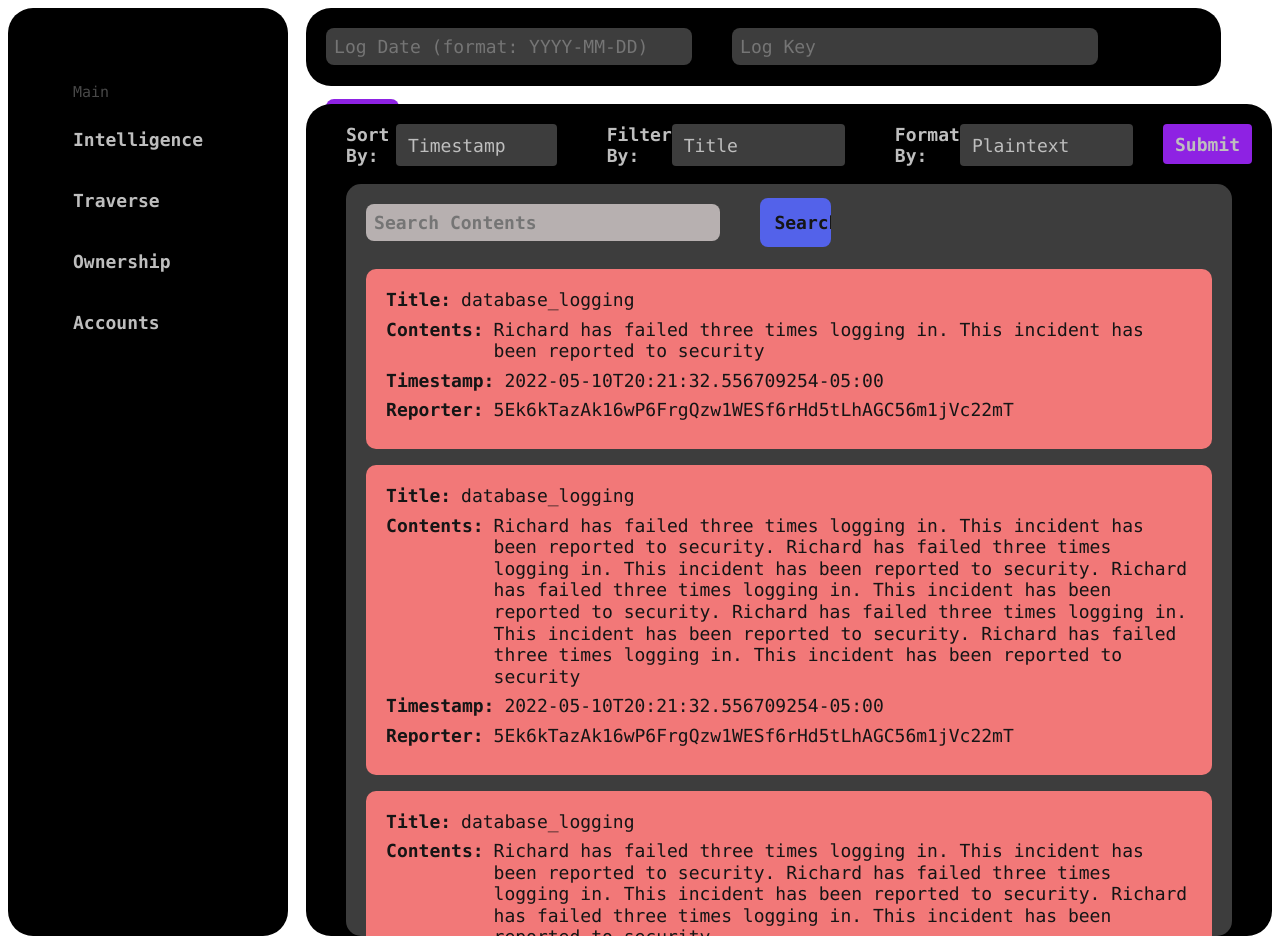
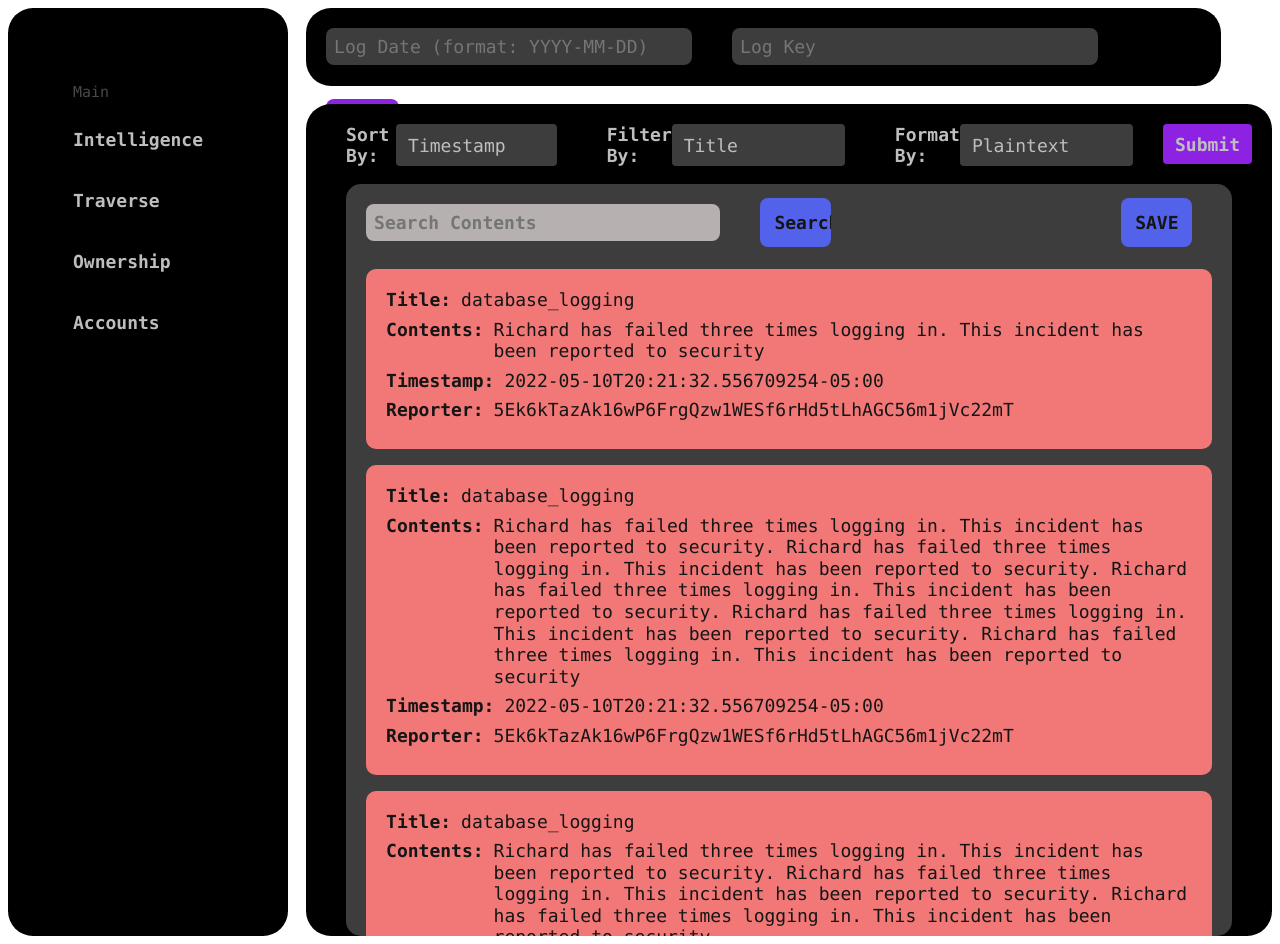
Before and after one commit to ellyrichardson/katniane-ui, an Angular app: page / in a window 1280 px wide. Built offline with nearby package versions, Linux system fonts and the light colour scheme.

Commit message:
updated UI to have the saving options be a popup after the save button is pressed

```diff
--- a/src/app/traverse/traverse.component.css
+++ b/src/app/traverse/traverse.component.css
@@ -248,3 +248,43 @@ body {
 .retrieved-logs-list table {
     width: 100%;
 }
+
+.save-logs-options-container {
+    display: flex;
+    flex-direction: row;
+    margin-left: 40px;
+    margin-right: 40px;
+    margin-bottom: 15px;
+    border-radius: 15px;
+}
+
+.save-logs-options-container label {
+    color: #151515;
+}
+
+.save-logs-options-container button {
+    height: 40px;
+    margin: 20px;
+    color: #BEBEBE;
+    background-color: #8E22E3;
+    border-style: none;
+    font-size: 18px;
+    font-family: "Lucida Console", "Courier New", monospace;
+    font-weight: 800;
+}
+
+.save-retrieved-logs-button {
+    display: block;
+    background: #5362EA;
+    color: #151515;
+    font-size: 18px;
+    font-family: "Lucida Console", "Courier New", monospace;
+    width: 8%;
+    padding: 14px;
+    border-style: none;
+    text-align: center;
+    font-weight: 900;
+    border-radius: 8px;
+    margin: 14px 40px;
+    float: right;
+}
--- a/src/app/traverse/traverse.component.html
+++ b/src/app/traverse/traverse.component.html
@@ -100,6 +100,7 @@
                   <input type="text" id="traversal-search-input" class="traverse-cell-search-input" name="log-date" placeholder="Search Contents">
                   <input type="submit" id="traversal-search-button" class="traverse-cell-search-button" value="Search">
               </span>
+              <button class="save-retrieved-logs-button" type="submit">SAVE</button>
             </form>
             <div id="retrieved-logs-list" class="retrieved-logs-list">
               <table>
@@ -210,6 +211,30 @@
 
           </div>
         </div>
+        <!--
+        <div class="save-logs-options-container">
+          <form [formGroup]="form">
+            <div class="filter-form-group-container">
+                <label for="save-directory">Save on:</label>
+                <select formControlName="sortControl" class="form-control">
+                    <option disabled>Select Sort Type</option>
+                    <option>Browse Directory</option>
+                    <option *ngFor="let sortOption of sortOptionList">{{sortOption}}</option>
+                </select>
+            </div>
+          </form>
+          <form [formGroup]="form">
+            <div class="filter-form-group-container">
+              <label for="save-format">Save with format:</label>
+              <select formControlName="sortControl" class="form-control">
+                  <option disabled>Select Sort Type</option>
+                  <option>Select Format</option>
+                  <option *ngFor="let sortOption of sortOptionList">{{sortOption}}</option>
+              </select>
+            </div>
+          </form>
+          <button class="btn btn-primary" type="submit">SAVE</button>
+        </div>-->
       </div>
     </div>
   </body>
```
